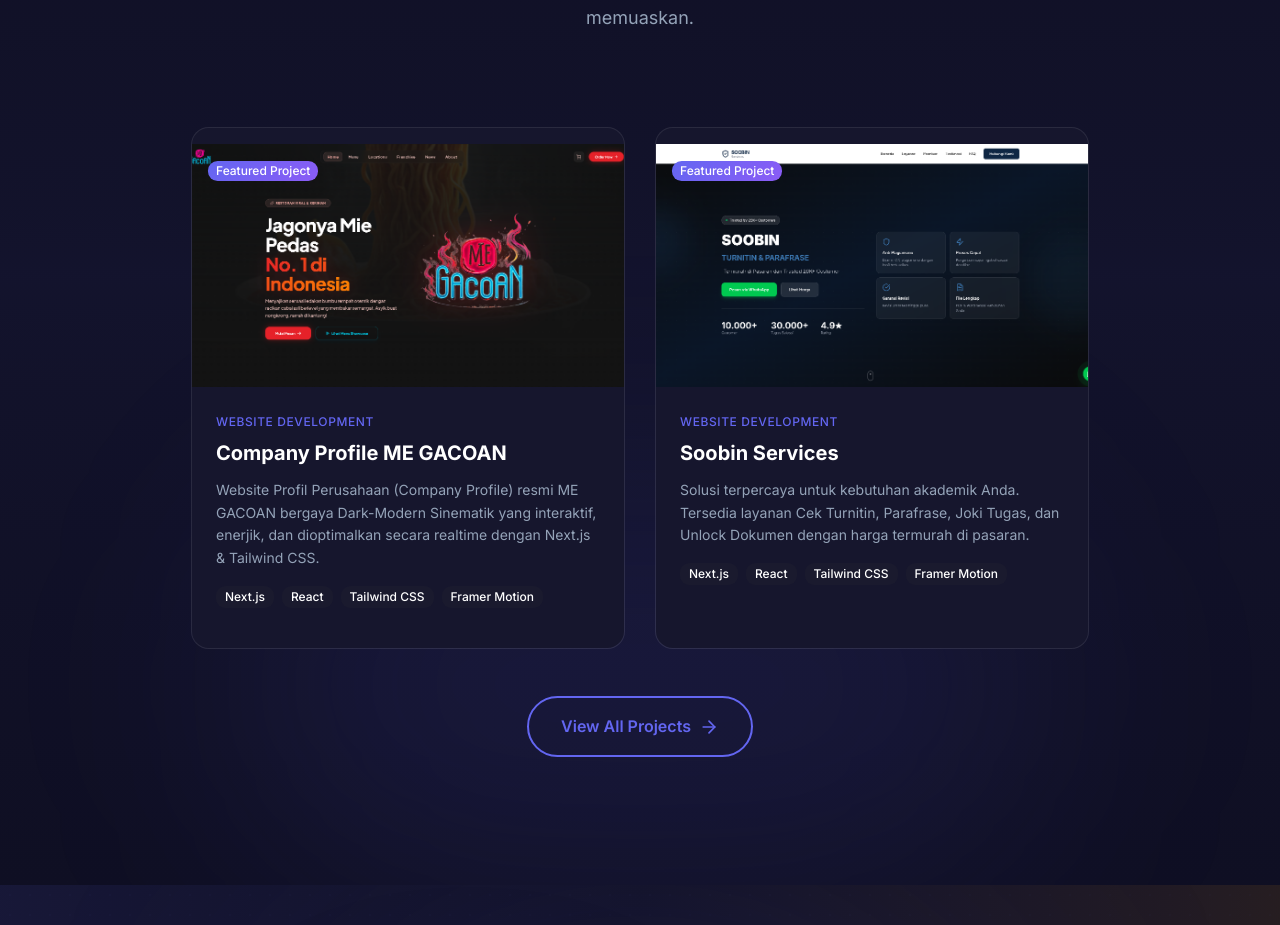
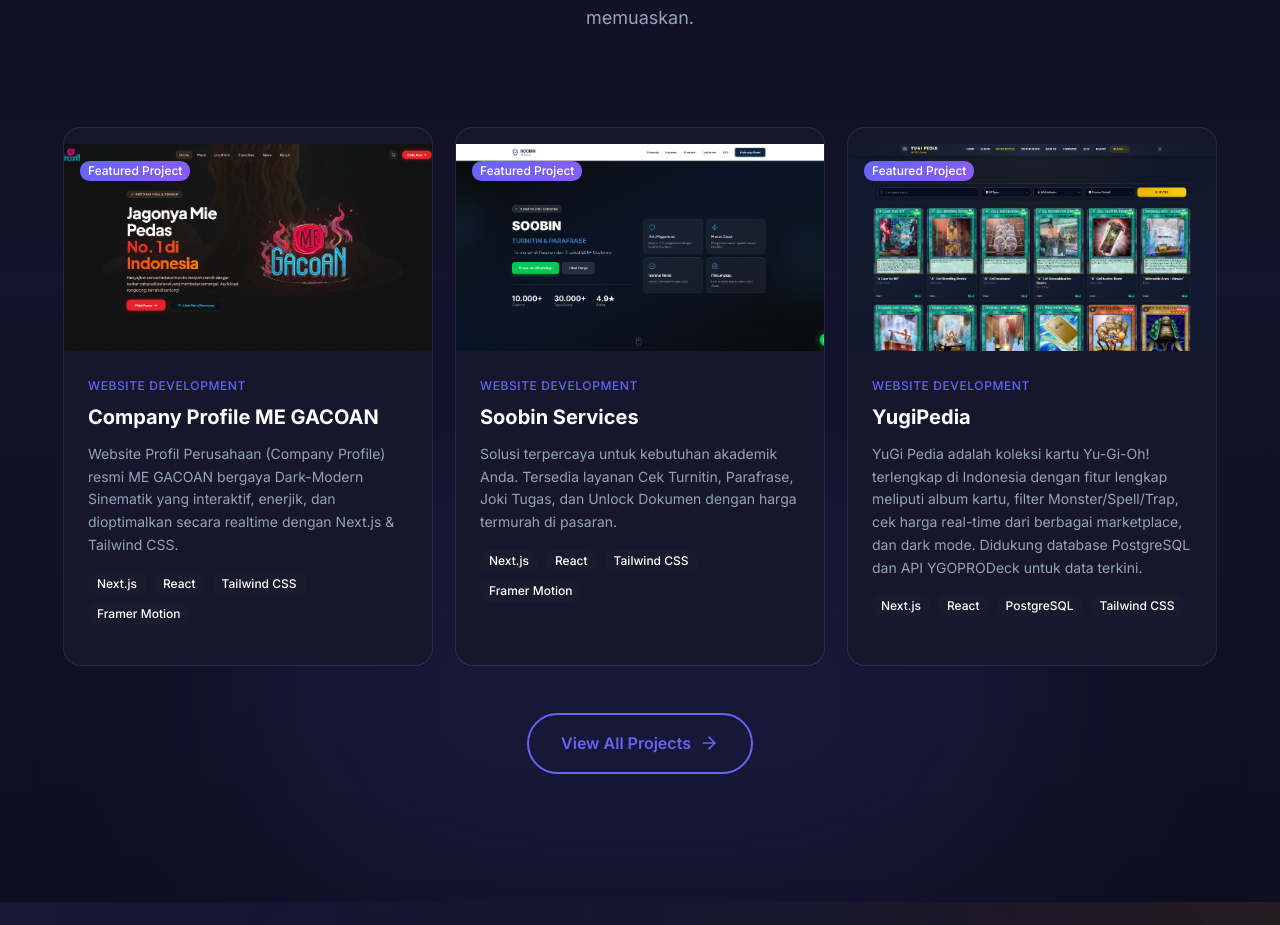
Before and after one commit to FajarAnshorii/JarDev, a Next.js app: page / in a window 1280 px wide. Shown: the part 7561-8486 px from the top of the page. Built offline with nearby package versions, Linux system fonts and the light colour scheme.

Commit message:
feat: add YugiPedia project to portfolio section with real screenshot

```diff
--- a/src/app/portfolio/page.tsx
+++ b/src/app/portfolio/page.tsx
@@ -43,6 +43,19 @@ const projects = [
     tags: ["Next.js", "React", "Tailwind CSS", "Framer Motion"],
     link: "https://soobin-official.vercel.app/",
     github: "https://github.com/FajarAnshorii/Soobin-Services-Official.git",
+    year: "2026",
+    featured: true,
+  },
+  {
+    id: 3,
+    title: "YugiPedia",
+    category: "website",
+    categoryLabel: "Website",
+    description: "YuGi Pedia adalah koleksi kartu Yu-Gi-Oh! terlengkap di Indonesia dengan fitur lengkap meliputi album kartu, filter Monster/Spell/Trap, cek harga real-time dari berbagai marketplace, dan dark mode. Didukung database PostgreSQL dan API YGOPRODeck untuk data terkini.",
+    image: "/portfolio/yugi.png",
+    tags: ["Next.js", "React", "PostgreSQL", "Tailwind CSS"],
+    link: "https://yugi-pedia.vercel.app/",
+    github: "https://github.com/FajarAnshorii/YuGi-Pedia.git",
     year: "2026",
     featured: true,
   }
--- a/src/components/home/PortfolioSection.tsx
+++ b/src/components/home/PortfolioSection.tsx
@@ -39,6 +39,16 @@ const portfolios: PortfolioItem[] = [
     link: "https://soobin-official.vercel.app/",
     github: "https://github.com/FajarAnshorii/Soobin-Services-Official.git",
     featured: true,
+  },
+  {
+    title: "YugiPedia",
+    category: "Website Development",
+    description: "YuGi Pedia adalah koleksi kartu Yu-Gi-Oh! terlengkap di Indonesia dengan fitur lengkap meliputi album kartu, filter Monster/Spell/Trap, cek harga real-time dari berbagai marketplace, dan dark mode. Didukung database PostgreSQL dan API YGOPRODeck untuk data terkini.",
+    image: "/portfolio/yugi.png",
+    tags: ["Next.js", "React", "PostgreSQL", "Tailwind CSS"],
+    link: "https://yugi-pedia.vercel.app/",
+    github: "https://github.com/FajarAnshorii/YuGi-Pedia.git",
+    featured: true,
   }
 ];
 
@@ -58,7 +68,7 @@ export function PortfolioSection() {
         />
 
         <StaggerContainer
-          className="grid grid-cols-1 md:grid-cols-2 gap-6 md:gap-8 max-w-4xl mx-auto"
+          className="grid grid-cols-1 md:grid-cols-2 lg:grid-cols-3 gap-6 max-w-6xl mx-auto"
           staggerDelay={0.15}
         >
           {portfolios.map((project, index) => (
@@ -82,7 +92,7 @@ export function PortfolioSection() {
                     ) : (
                       <div className="absolute inset-0 bg-gradient-to-br from-primary/20 to-secondary/20 flex items-center justify-center">
                         <span className="text-5xl sm:text-6xl opacity-30">
-                          {project.title.toLowerCase().includes("gacoan") ? "🍜" : project.title.toLowerCase().includes("soobin") ? "🎓" : "🏢"}
+                          {project.title.toLowerCase().includes("gacoan") ? "🍜" : project.title.toLowerCase().includes("soobin") ? "🎓" : project.title.toLowerCase().includes("yugi") ? "🃏" : "🏢"}
                         </span>
                       </div>
                     )}
```
Also changed, not shown: public/portfolio/yugi.png (added).
